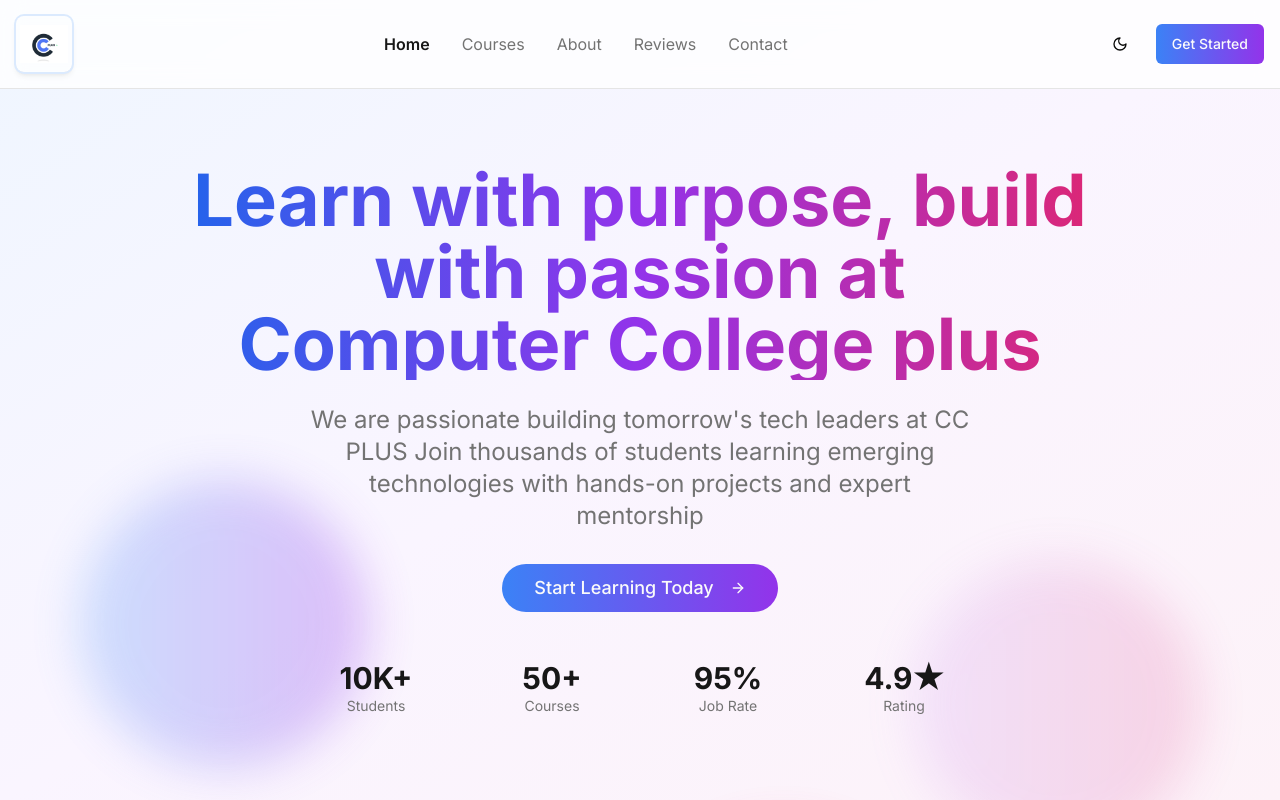
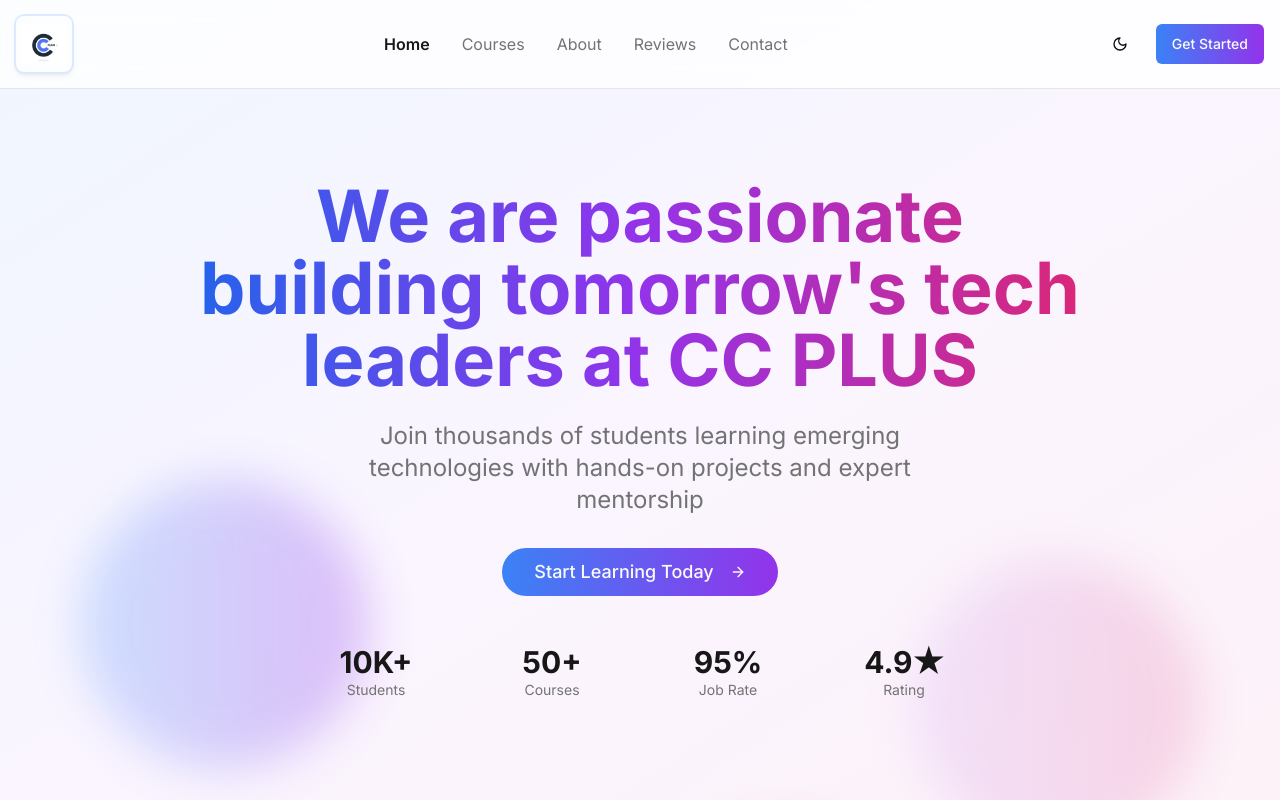
Before and after one commit to Ikoyi1st/Cplus-Academy, a Next.js app: page / in a window 1280 px wide. Shown: the top 800 px of the page. Built offline with nearby package versions, Linux system fonts and the light colour scheme.

Commit message:
homepage

```diff
--- a/app/page.tsx
+++ b/app/page.tsx
@@ -72,11 +72,10 @@ export default function HomePage() {
               className="text-5xl md:text-7xl pt-20 font-bold mb-6 bg-gradient-to-r from-blue-600 via-purple-600 to-pink-600 bg-clip-text text-transparent"
               variants={fadeInUp}
             >
-              Learn with purpose, build with passion at Computer College plus
+             We are passionate building tomorrow's tech leaders at CC PLUS
             </motion.h4>
 
             <motion.p className="text-xl md:text-2xl text-muted-foreground mb-8 max-w-2xl mx-auto" variants={fadeInUp}>
-              We are passionate building tomorrow's tech leaders at CC PLUS
               Join thousands of students learning emerging technologies with hands-on projects and expert mentorship
             </motion.p>
 
```
Also changed, not shown: 2 other files (tests, documents, lock files or other folders).
